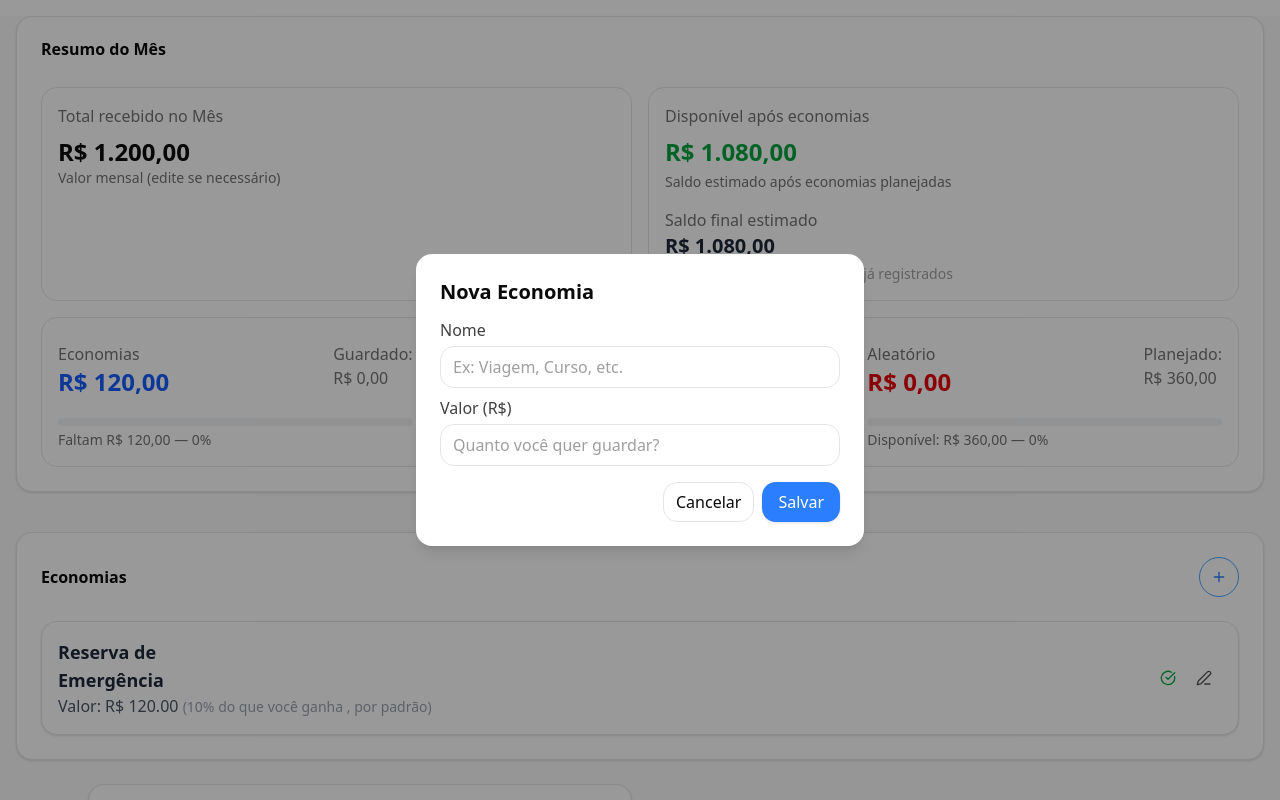
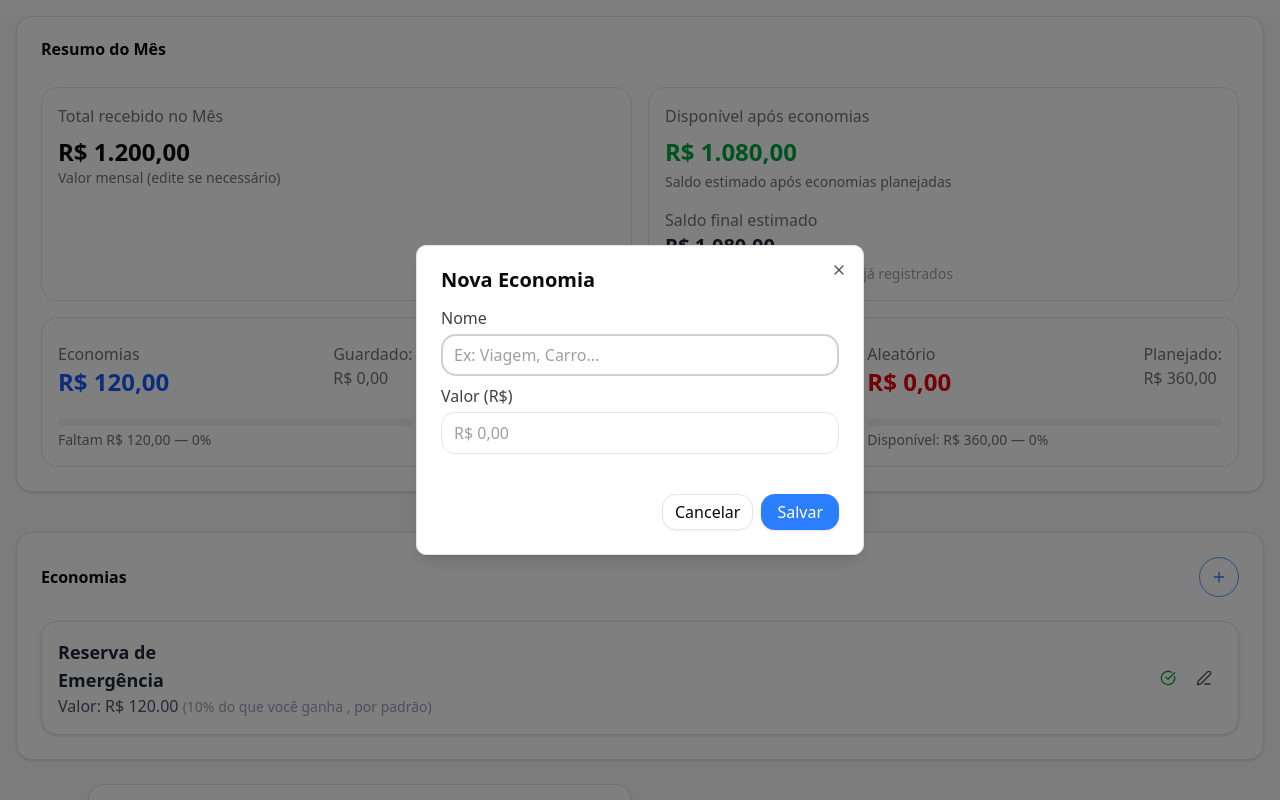
Before and after one commit to henriquemilitao/custos-militao, a Next.js app: page / in a window 1280 px wide. Both pictures are taken after a click on the button 1219 px from the left and 577 px from the top of the page. Shown: the top 800 px of the page. Built offline with nearby package versions, Linux system fonts and the light colour scheme.

Commit message:
style: modais economia e gastos fixos atualizados

```diff
--- a/src/components/ConfigEconomia.tsx
+++ b/src/components/ConfigEconomia.tsx
@@ -4,6 +4,7 @@ import React, { useState } from "react";
 import { Button } from "@/components/ui/button";
 import { Plus, Edit3 } from "lucide-react";
 import { toast } from "sonner"; // 🔔 precisa instalar: npm i sonner
+import { Dialog, DialogContent, DialogFooter, DialogHeader, DialogTitle } from "./ui/dialog";
 
 
 export type Economia = {
@@ -55,63 +56,7 @@ export default function ConfigEconomia({
     onOpenChange?.(false); // 🔹 avisa que fechou
   }
 
-  return (
-    <>
-      {trigger ? (
-        <span onClick={openModal}>{trigger}</span>
-      ) : (
-        <Button
-          onClick={openModal}
-          className="px-3 py-1 w-10 h-10 rounded-full border border-blue-400 text-blue-500 bg-white shadow-none hover:bg-blue-500 hover:text-white"
-          title={isEditMode ? "Editar economia" : "Nova economia"}
-        >
-          {isEditMode ? <Edit3 className="w-5 h-5" /> : <Plus className="w-5 h-5" />}
-        </Button>
-      )}
-
-      {open && (
-        <div className="fixed inset-0 z-50 flex items-center justify-center">
-          <div className="absolute inset-0 bg-black/40" onClick={reset} />
-          <div className="relative w-full max-w-md bg-white rounded-2xl shadow-lg p-6 z-10">
-            <h3 className="text-xl font-semibold mb-3">
-              {isEditMode ? "Editar Economia" : "Nova Economia"}
-            </h3>
-
-            <label className="text-base text-neutral-700 block mb-2">
-              Nome
-              <input
-                className="mt-1 block w-full border rounded-xl px-3 py-2 disabled:bg-gray-100 disabled:text-gray-500"
-                value={titulo}
-                onChange={(e) => setTitulo(e.target.value)}
-                placeholder="Ex: Viagem, Curso, etc."
-                disabled={isReserva} // 👈 bloqueia edição do nome
-              />
-            </label>
-
-            <label className="text-base text-neutral-700 block mb-4">
-              Valor (R$)
-              <input
-                type="number"
-                inputMode="decimal"
-                step="0.01"
-                className="mt-1 block w-full border rounded-xl px-3 py-2"
-                value={meta === "" ? "" : String(meta)}
-                placeholder="Quanto você quer guardar?"
-                onChange={(e) => {
-                  const v = e.target.value;
-                  setMeta(v === "" ? "" : Number(v));
-                }}
-              />
-            </label>
-
-            <div className="flex justify-end gap-2">
-              <button className="px-3 py-1 rounded-xl border" onClick={reset}>
-                Cancelar
-              </button>
-
-              <button
-                className="px-4 py-2 rounded-xl bg-blue-500 text-white shadow hover:bg-blue-600 active:scale-95 transition"
-                onClick={() => {
+  function handleSalvar() {
     console.log(">>> Salvando economia...");
     const m = typeof meta === "number" ? meta : 0;
     if (!titulo.trim()) return;
@@ -142,14 +87,61 @@ export default function ConfigEconomia({
       onAdicionar({ titulo: titulo.trim(), meta: valorFinal });
     }
     reset();
-                }}
+  }
+
+  return (
+    <>
+      {trigger ? (
+        <span onClick={openModal}>{trigger}</span>
+      ) : (
+        <Button
+          onClick={openModal}
+          className="px-3 py-1 w-10 h-10 rounded-full border border-blue-400 text-blue-500 bg-white shadow-none hover:bg-blue-500 hover:text-white"
+          title={isEditMode ? "Editar economia" : "Nova economia"}
         >
+          {isEditMode ? <Edit3 className="w-5 h-5" /> : <Plus className="w-5 h-5" />}
+        </Button>
+      )}
+
+      <Dialog open={open} onOpenChange={setOpen}>
+        <DialogContent className="sm:max-w-md">
+          <DialogHeader>
+            <DialogTitle>{isEditMode ? "Editar Economia" : "Nova Economia"}</DialogTitle>
+          </DialogHeader>
+
+          <div className="space-y-3">
+             <label className="text-base text-neutral-700 block mb-2">
+              Nome
+              <input
+                placeholder="Ex: Viagem, Carro..."
+                value={titulo}
+                onChange={(e) => setTitulo(e.target.value)}
+                className="mt-1 block w-full border rounded-xl px-3 py-2"
+                />
+              </label>
+            <label className="text-base text-neutral-700 block mb-4">
+              Valor (R$)
+              <input
+                type="number"
+                inputMode="decimal"
+                placeholder="R$ 0,00"
+                value={meta === "" ? "" : String(meta)}
+                onChange={(e) => setMeta(e.target.value === "" ? "" : Number(e.target.value))}
+                className="mt-1 block w-full border rounded-xl px-3 py-2"
+                />
+              </label>
+          </div>
+
+          <DialogFooter className="mt-2 flex flex-row justify-end gap-2">
+            <Button variant="outline" className="px-3 py-1 rounded-xl border" onClick={() => setOpen(false)}>Cancelar</Button>
+            <Button onClick={handleSalvar}
+                // className="w-10 h-10 w-full sm:w-auto rounded-full bg-blue-500 text-white shadow hover:bg-blue-600 active:scale-95 transition"
+                className="px-4 py-2 rounded-xl bg-blue-500 text-white shadow hover:bg-blue-600 active:scale-95 transition">
                     Salvar
-              </button>
-            </div>
-          </div>
-        </div>
-      )}
+            </Button>
+          </DialogFooter>
+        </DialogContent>
+      </Dialog>
     </>
   );
 }
--- a/src/components/ConfigGastoFixo.tsx
+++ b/src/components/ConfigGastoFixo.tsx
@@ -1,7 +1,9 @@
 "use client";
 
-import React, { useState } from "react";
+import { useState } from "react";
 import { Button } from "@/components/ui/button";
+import { Dialog, DialogContent, DialogHeader, DialogTitle, DialogFooter } from "@/components/ui/dialog";
+import { Input } from "@/components/ui/input";
 import { Plus, Edit3 } from "lucide-react";
 import type { CategoriaFixaType } from "@/app/page";
 
@@ -10,7 +12,7 @@ type Props = {
   onSalvarEdit?: (id: string, dados: { nome: string; meta: number }) => void;
   initial?: { id: string; nome: string; meta: number } | null;
   trigger?: React.ReactNode;
-  onOpenChange?: (open: boolean) => void; // 🔹 NOVO
+  onOpenChange?: (open: boolean) => void;
 };
 
 export default function ConfigGastoFixo({
@@ -24,7 +26,6 @@ export default function ConfigGastoFixo({
   const [nome, setNome] = useState("");
   const [valor, setValor] = useState<number | "">("");
 
-  // Modo edição apenas quando vier "initial" E tivermos "onSalvarEdit"
   const isEditMode = Boolean(initial && onSalvarEdit);
 
   function openModal() {
@@ -36,14 +37,26 @@ export default function ConfigGastoFixo({
       setValor("");
     }
     setOpen(true);
-    onOpenChange?.(true); // 🔹 avisa que abriu
+    onOpenChange?.(true);
   }
 
   function reset() {
     setNome("");
     setValor("");
     setOpen(false);
-    onOpenChange?.(false); // 🔹 avisa que fechou
+    onOpenChange?.(false);
+  }
+
+  function handleSalvar() {
+    const v = typeof valor === "number" ? valor : 0;
+    if (!nome.trim() || v <= 0) return;
+
+    if (isEditMode && onSalvarEdit && initial) {
+      onSalvarEdit(initial.id, { nome: nome.trim(), meta: v });
+    } else if (!isEditMode && onAdicionar) {
+      onAdicionar({ nome: nome.trim(), meta: v });
+    }
+    reset();
   }
 
   return (
@@ -60,66 +73,45 @@ export default function ConfigGastoFixo({
         </Button>
       )}
 
-      {open && (
-        <div className="fixed inset-0 z-50 flex items-center justify-center">
-          <div className="absolute inset-0 bg-black/40" onClick={reset} />
-          <div className="relative w-full max-w-md bg-white rounded-2xl shadow-lg p-6 z-10">
-            <h3 className="text-xl font-semibold mb-3">
-              {isEditMode ? "Editar Gasto Fixo" : "Novo Gasto Fixo"}
-            </h3>
+      <Dialog open={open} onOpenChange={setOpen}>
+        <DialogContent className="sm:max-w-md">
+          <DialogHeader>
+            <DialogTitle>{isEditMode ? "Editar Gasto Fixo" : "Novo Gasto Fixo"}</DialogTitle>
+          </DialogHeader>
 
+          <div className="space-y-3">
              <label className="text-base text-neutral-700 block mb-2">
               Nome
               <input
-                className="mt-1 block w-full border rounded-xl px-3 py-2 disabled:bg-gray-100 disabled:text-gray-500"
-                placeholder="Ex.: Academia"
+                placeholder="Ex: Internet, Netflix..."
                 value={nome}
                 onChange={(e) => setNome(e.target.value)}
-                disabled={isEditMode && initial?.nome.toLowerCase() === "gasolina"}
+                className="mt-1 block w-full border rounded-xl px-3 py-2"
                 />
               </label>
-
             <label className="text-base text-neutral-700 block mb-4">
               Valor (R$)
               <input
                 type="number"
                 inputMode="decimal"
-                step="0.01"
+                placeholder="R$ 0,00"
+                value={valor === "" ? "" : String(valor)}
+                onChange={(e) => setValor(e.target.value === "" ? "" : Number(e.target.value))}
                 className="mt-1 block w-full border rounded-xl px-3 py-2"
-                placeholder="100"
-                value={valor === "" ? "" : String(valor)}
-                onChange={(e) => {
-                  const v = e.target.value;
-                  setValor(v === "" ? "" : Number(v));
-                }}
                 />
               </label>
+          </div>
 
-            <div className="flex justify-end gap-2">
-              <button className="px-3 py-1 rounded-xl border" onClick={reset}>
-                Cancelar
-              </button>
-
-              <button
-                className="px-4 py-2 rounded-xl bg-blue-500 text-white shadow hover:bg-blue-600 active:scale-95 transition"
-                onClick={() => {
-                  const m = typeof valor === "number" ? valor : 0;
-                  if (!nome.trim() || m <= 0) return;
-
-                  if (isEditMode && onSalvarEdit && initial) {
-                    onSalvarEdit(initial.id, { nome: nome.trim(), meta: m });
-                  } else if (!isEditMode && onAdicionar) {
-                    onAdicionar({ nome: nome.trim(), meta: m });
-                  }
-                  reset();
-                }}
-              >
+          <DialogFooter className="mt-2 flex flex-row justify-end gap-2">
+            <Button variant="outline" className="px-3 py-1 rounded-xl border" onClick={() => setOpen(false)}>Cancelar</Button>
+            <Button onClick={handleSalvar}
+                // className="w-10 h-10 w-full sm:w-auto rounded-full bg-blue-500 text-white shadow hover:bg-blue-600 active:scale-95 transition"
+                className="px-4 py-2 rounded-xl bg-blue-500 text-white shadow hover:bg-blue-600 active:scale-95 transition">
                     Salvar
-              </button>
-            </div>
-          </div>
-        </div>
-      )}
+            </Button>
+          </DialogFooter>
+        </DialogContent>
+      </Dialog>
     </>
   );
 }
```
Lines whose indentation alone changed are shown as unchanged.
